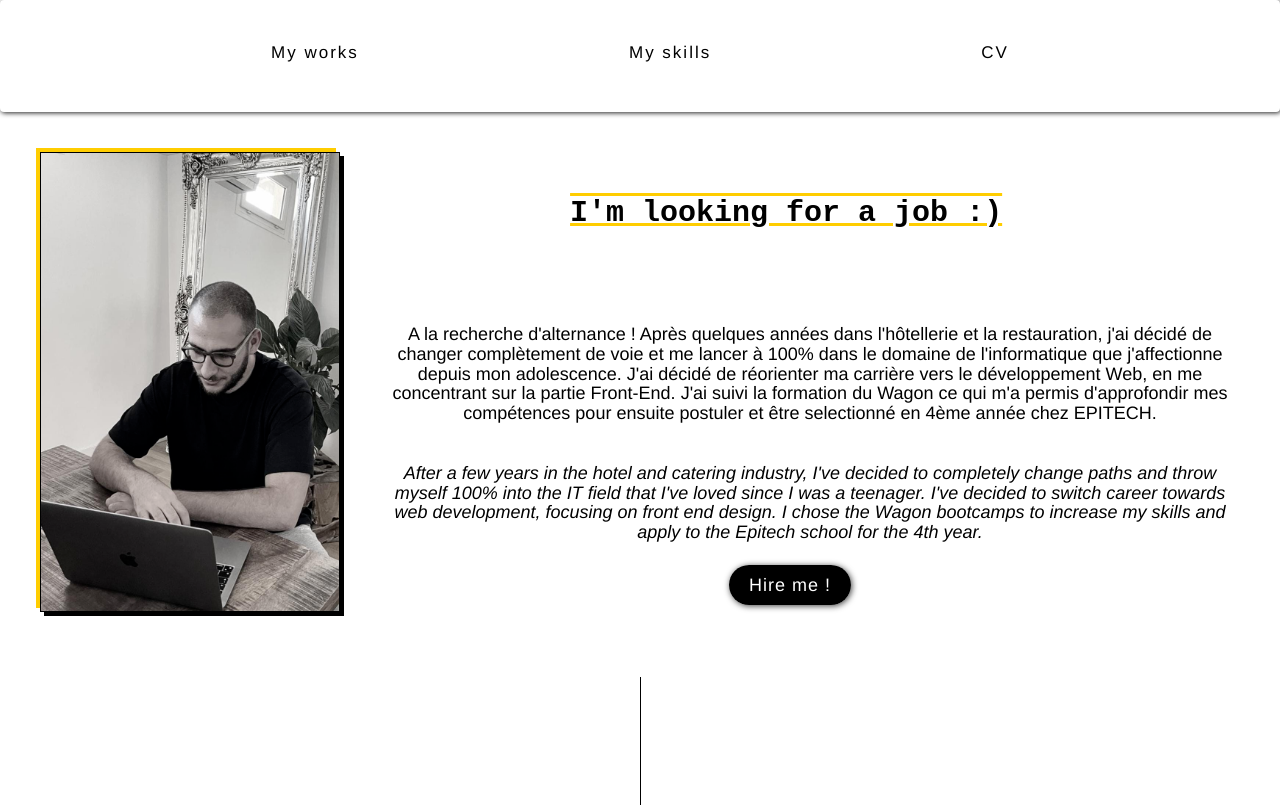
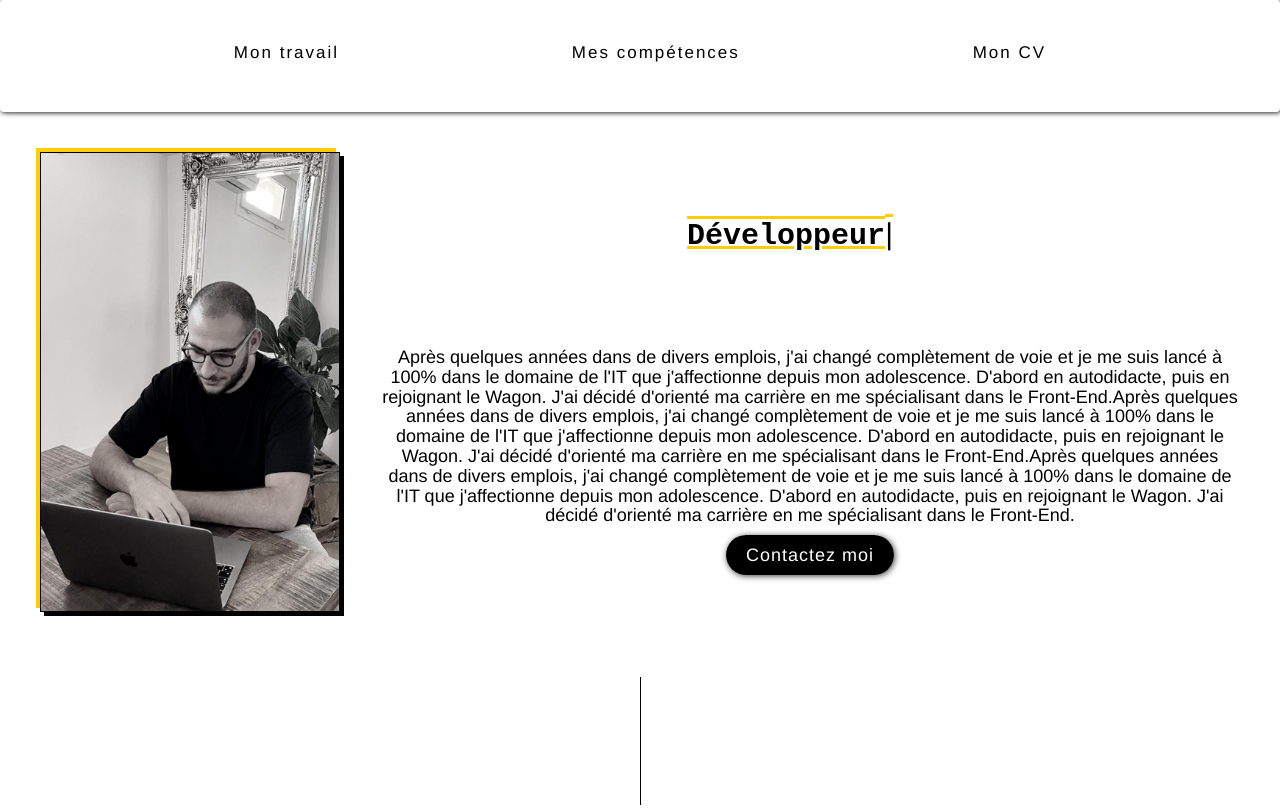
Before and after one commit to ThomaSneazy/profile, a website: page index.html in a window 1280 px wide. Shown: the top 808 px of the page. Drawn offline with nearby package versions, Linux system fonts and the light colour scheme.

Commit message:
ajout francais

```diff
--- a/index.html
+++ b/index.html
@@ -20,9 +20,9 @@
       <div class="navbar">
         <!-- <h1 class="title-navbar">Thomas</h1> -->
         <ul>
-          <a href="#section2"><li>My works</li></a>
-          <a href="#section1"><li>My skills</li></a>
-          <a href="cv-thomas-front1.pdf" target="_blank"><li>CV</li></a>
+          <a href="#section2"><li>Mon travail</li></a>
+          <a href="#section1"><li>Mes compétences</li></a>
+          <a href="FrontEndThomas.pdf" target="_blank"><li>Mon CV</li></a>
         </ul>
       </div>
         <div class="banner">
@@ -34,34 +34,31 @@
                 <p><span class="type"></span></p><br><br><br>
 
                 <h3>
-                  A la recherche d'alternance !
-                  Après quelques années dans l'hôtellerie et la restauration, j'ai décidé de changer complètement de voie et me lancer à 100% dans le domaine de l'informatique que j'affectionne depuis mon adolescence.
-                  J'ai décidé de réorienter ma carrière vers le développement Web, en me concentrant sur la partie Front-End. J'ai suivi la formation du Wagon ce qui m'a permis d'approfondir mes compétences pour ensuite postuler et être selectionné en 4ème année chez EPITECH. <br><br>
-              </h3>
+                    Après quelques années dans de divers emplois, j'ai changé complètement de voie et je me suis lancé à 100% dans le domaine de l'IT que j'affectionne depuis mon adolescence. D'abord en autodidacte, puis en rejoignant le Wagon. J'ai décidé d'orienté ma carrière en me spécialisant dans le Front-End.Après quelques années dans de divers emplois, j'ai changé complètement de voie et je me suis lancé à 100% dans le domaine de l'IT que j'affectionne depuis mon adolescence. D'abord en autodidacte, puis en rejoignant le Wagon. J'ai décidé d'orienté ma carrière en me spécialisant dans le Front-End.Après quelques années dans de divers emplois, j'ai changé complètement de voie et je me suis lancé à 100% dans le domaine de l'IT que j'affectionne depuis mon adolescence. D'abord en autodidacte, puis en rejoignant le Wagon. J'ai décidé d'orienté ma carrière en me spécialisant dans le Front-End.              </h3>
                 <h3>
-                 <em> After a few years in the hotel and catering industry, I've decided to completely change paths and throw myself 100% into the IT field that I've loved since I was a teenager. I've
+                 <!-- <em> After a few years in the hotel and catering industry, I've decided to completely change paths and throw myself 100% into the IT field that I've loved since I was a teenager. I've
                decided to switch career towards web development, focusing on front end design.
                I chose the Wagon bootcamps to increase my skills and apply to the Epitech school for the 4th year.</em>
-              </h3><br>
-               <div class="banner-button"><a class="button-contact"  href="mailto:thomas.carre@epitech.eu?subject=Demande de renseignements" target="_blank">Hire me !</a></div>
+              </h3><br> -->
+               <div class="banner-button"><a class="button-contact"  href="mailto:carrethomas7@gmail.com?subject=Demande de renseignements" target="_blank">Contactez moi</a></div>
               </div>
           </div>
 
 
           <div id="section2" class="line"></div>
             <div class="images-container">
+              <h3>Website Copycat Netflix - RAILS/JS/HTML/SCSS
+                Website réalisé en méthode CRUD, permettant de mettre en location des véhicules de films/séries cultes. </h3>
+              <a href="" target="_blank"><img src="./images/kittflix.png" alt=""></a>
               <h3>Web App MVC - RAILS/JS/HTML/SCSS
-                Application réalisé en méthode CRUD, permettant de mettre en relation des personnes pour participer ou créer à des activités sportives. Système de booking, chatroom online, mapbox, WEBSOCKET</h3>
-              <a href="https://hello--buddy.herokuapp.com" target="_blank"><img src="./images/hellobuddy.png" alt=""></a>
+                Application réalisée en méthode CRUD, permettant de mettre en relation des personnes pour participer ou créer à des activités sportives. Système de booking, chatroom online, mapbox, WEBSOCKET</h3>
+              <a href="" target="_blank"><img src="./images/hellobuddy.png" alt=""></a>
               <h3>Réalisation de page registration à partir d'une maquette Figma.</h3>
                 <a href="#"><img src="./images/register.jpeg" alt="Register"></a>
                 <h3>Création de portfolio pour photographe. HTML / CSS / JAVASCRIPT</h3>
                 <a href="https://thomasneazy.github.io/000-Test-brick/" target="_blank"><img src="./images/photographe-portfolio.png" alt=""></a>
                 <h3>Création de landing page Web pendant un stage pour l'application <strong><a href="https://www.imparato.io/">Imparato.</a></strong> HTML / CSS / JAVASCRIPT </h3>
                 <a href="https://thomasneazy.github.io/imparato/" target="_blank"><img src="./images/imparato-landing.png" alt="" class="div1"></a>
-                <h3>Website Copycat Netflix - RAILS/JS/HTML/SCSS
-                  Website réalisé en méthode CRUD, permettant de mettre en location des véhicules de films/séries cultes. </h3>
-                <a href="https://kittflix-app.herokuapp.com/" target="_blank"><img src="./images/kittflix.png" alt=""></a>
                 <h3>Création de page d'accueuil pour restaurant. HTML / CSS / JAVASCRIPT</h3>
                 <a href="https://thomasneazy.github.io/landing/" target="_blank"><img src="./images/restaurant-ramen.png" alt=""></a>
                 <h3>Projet personnel pour le mouvement BLM. FULL CSS avec effet perception 3D.</h3>
@@ -69,7 +66,7 @@
             </div>
 
             <div id="section1" class="line"></div>
-              <h2  class="title_skill">Skills</h2>
+              <h2  class="title_skill">Compétences</h2>
              <section>
               <div class="set">
                 <div><img src="./images/css-3.png" width="70px" alt=""></div>
@@ -109,7 +106,7 @@
 
         <div id="footer">
           <div class="btn_list">
-            <p>Follow me on social network !</p>
+            <p>Suivez moi sur mes réseaux</p>
               <ul class="list-inline">
                 <li><a href="https://www.instagram.com/oslo_theonlyone/" target="_blank"><i class="fab fa-instagram"></i></a></li>
 
@@ -127,10 +124,9 @@
         <script src="./javascript/script.js"></script>
         <script>
           var typed = new Typed('.type', {
-            strings: ["Hello, I'm Thomas !",
-            "I'm looking for a job :)",
-            "I'm a Front End Developer",
-            "I'm a Junior Designer",
+            strings: [" Hello, je m'appelle Thomas ! ",
+            " Développeur Front-End 💻 ",
+            " Je suis à l'écoute de nouvelles opportunités :) ",
           ],
             typeSpeed: 50,
             backSpeed: 50,
```
Also changed, not shown: 2 other files.
